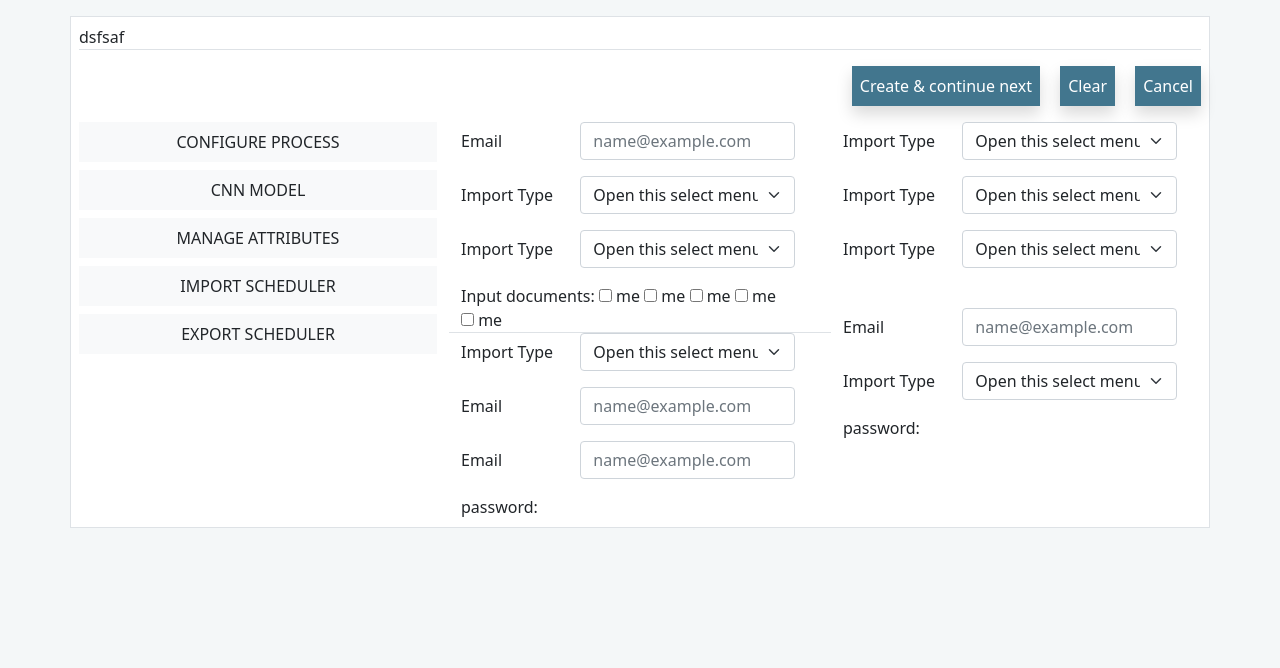
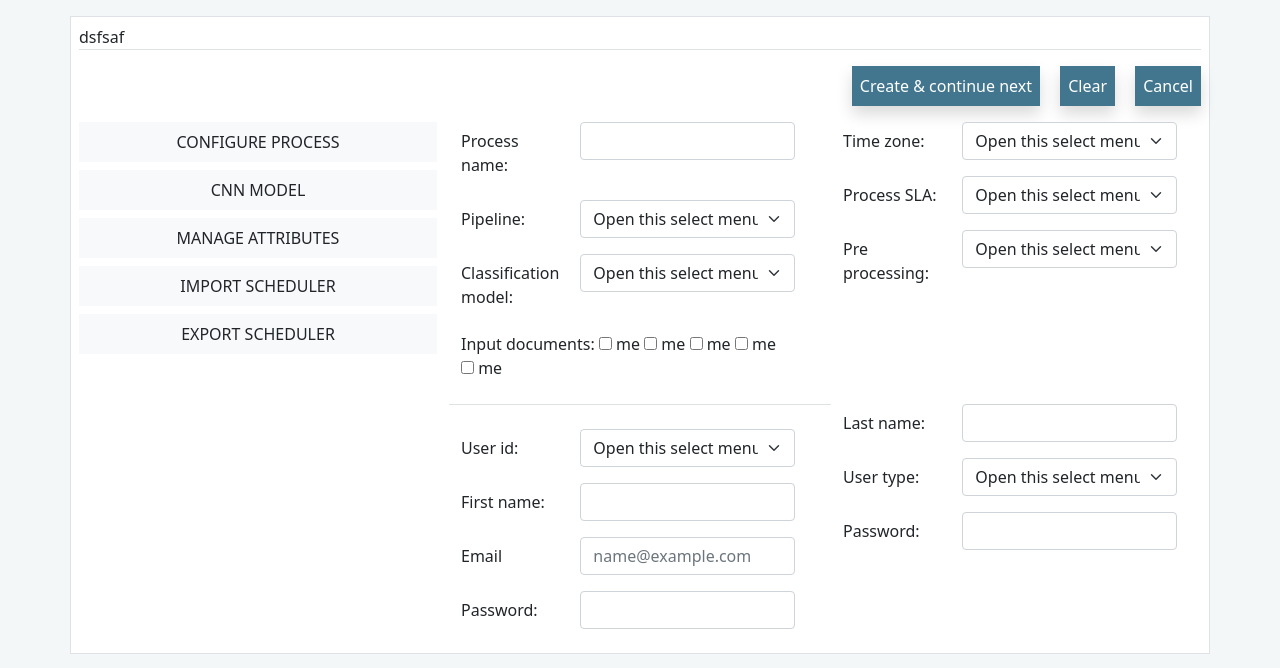
Before and after one commit to Vipul-crossml/full_stack_training, a Django app: page / in a window 1280 px wide. Shown: the part 132-800 px from the top of the page. Run offline with Django 4.2, Linux system fonts and the light colour scheme; some libraries are stand-ins or nearby versions.

Commit message:
new changes

```diff
--- a/task5/project/templates/main.html
+++ b/task5/project/templates/main.html
@@ -107,13 +107,13 @@
 
             <form class="form-inline" action="#">
               <div class="mb-3 row col-12">
-                <label for="staticEmail" class="col-4 col-form-label">Email</label>
+                <label for="staticEmail" class="col-4 col-form-label">Process name:</label>
                 <div class="col-8">
-                  <input type="email" class="form-control" id="exampleFormControlInput1" placeholder="name@example.com">
+                  <input type="email" class="form-control" id="" placeholder="">
                 </div>
               </div>
               <div class="mb-3 row col-sm-12">
-                <label for="staticEmail" class="col-sm-4 col-form-label">Import Type</label>
+                <label for="staticEmail" class="col-sm-4 col-form-label">Pipeline: </label>
                 <div class="col-sm-8">
                   <select class="form-select" aria-label="Default select example">
                     <option selected>Open this select menu</option>
@@ -124,7 +124,7 @@
                 </div>
               </div>
               <div class="mb-3 row col-sm-12">
-                <label for="staticEmail" class="col-sm-4 col-form-label">Import Type</label>
+                <label for="staticEmail" class="col-sm-4 col-form-label">Classification model: </label>
                 <div class="col-sm-8">
                   <select class="form-select" aria-label="Default select example">
                     <option selected>Open this select menu</option>
@@ -144,11 +144,11 @@
               </div>
             </form>
           </div>
-          <div class="border-top w-100">
+          <div class="border-top w-100 my-4">
           </div>
           <div class="col-12">
             <div class="mb-3 row col-sm-12">
-              <label for="staticEmail" class="col-sm-4 col-form-label">Import Type</label>
+              <label for="staticEmail" class="col-sm-4 col-form-label">User id:</label>
               <div class="col-sm-8">
                 <select class="form-select" aria-label="Default select example">
                   <option selected>Open this select menu</option>
@@ -160,28 +160,31 @@
             </div>
           </div>
           <div class="mb-3 row col-12">
-            <label for="staticEmail" class="col-4 col-form-label">Email</label>
+            <label for="staticEmail" class="col-4 col-form-label">First name:</label>
             <div class="col-8">
-              <input type="email" class="form-control" id="exampleFormControlInput1" placeholder="name@example.com">
+              <input type="email" class="form-control" id="" placeholder="">
             </div>
           </div>
           <div class="mb-3 row col-12">
             <label for="staticEmail" class="col-4 col-form-label">Email</label>
             <div class="col-8">
-              <input type="email" class="form-control" id="exampleFormControlInput1" placeholder="name@example.com">
+              <input type="email" class="form-control" id="" placeholder="name@example.com">
             </div>
           </div>
-          <div>
-password:
+          <div class="mb-3 row col-12">
+            <label for="staticEmail" class="col-4 col-form-label">Password:</label>
+            <div class="col-8">
+              <input type="email" class="form-control" id="" placeholder="">
+            </div>
+          </div>
 
-          </div>
         </div>
       </div>
       <div class="col">
         <div class="row row-cols-2">
           <div class="col-12">
             <div class="mb-3 row col-sm-12">
-              <label for="staticEmail" class="col-sm-4 col-form-label">Import Type</label>
+              <label for="staticEmail" class="col-sm-4 col-form-label">Time zone: </label>
               <div class="col-sm-8">
                 <select class="form-select" aria-label="Default select example">
                   <option selected>Open this select menu</option>
@@ -192,7 +195,7 @@ password:
               </div>
             </div>
             <div class="mb-3 row col-sm-12">
-              <label for="staticEmail" class="col-sm-4 col-form-label">Import Type</label>
+              <label for="staticEmail" class="col-sm-4 col-form-label">Process SLA:</label>
               <div class="col-sm-8">
                 <select class="form-select" aria-label="Default select example">
                   <option selected>Open this select menu</option>
@@ -203,7 +206,7 @@ password:
               </div>
             </div>
             <div class="mb-3 row col-sm-12">
-              <label for="staticEmail" class="col-sm-4 col-form-label">Import Type</label>
+              <label for="staticEmail" class="col-sm-4 col-form-label">Pre processing:</label>
               <div class="col-sm-8">
                 <select class="form-select" aria-label="Default select example">
                   <option selected>Open this select menu</option>
@@ -214,15 +217,15 @@ password:
               </div>
             </div>
           </div>
-          <div class="col-12 mt-4">
+          <div class="col-12 mt-4 mt-5 pt-5">
             <div class="mb-3 row col-12">
-              <label for="staticEmail" class="col-4 col-form-label">Email</label>
+              <label for="staticEmail" class="col-4 col-form-label">Last name:</label>
               <div class="col-8">
-                <input type="email" class="form-control" id="exampleFormControlInput1" placeholder="name@example.com">
+                <input type="email" class="form-control" id="" placeholder="">
               </div>
             </div>
             <div class="mb-3 row col-sm-12">
-              <label for="staticEmail" class="col-sm-4 col-form-label">Import Type</label>
+              <label for="staticEmail" class="col-sm-4 col-form-label">User type:</label>
               <div class="col-sm-8">
                 <select class="form-select" aria-label="Default select example">
                   <option selected>Open this select menu</option>
@@ -233,9 +236,13 @@ password:
               </div>
             </div>
             <div>
-              password:
-
-                        </div>
+              <div class="mb-3 row col-12">
+                <label for="staticEmail" class="col-4 col-form-label">Password:</label>
+                <div class="col-8">
+                  <input type="email" class="form-control" id="" placeholder="">
+                </div>
+              </div>
+            </div>
           </div>
 
         </div>
```
Also changed, not shown: task5/project/project/settings.py (+18 -2 lines).
